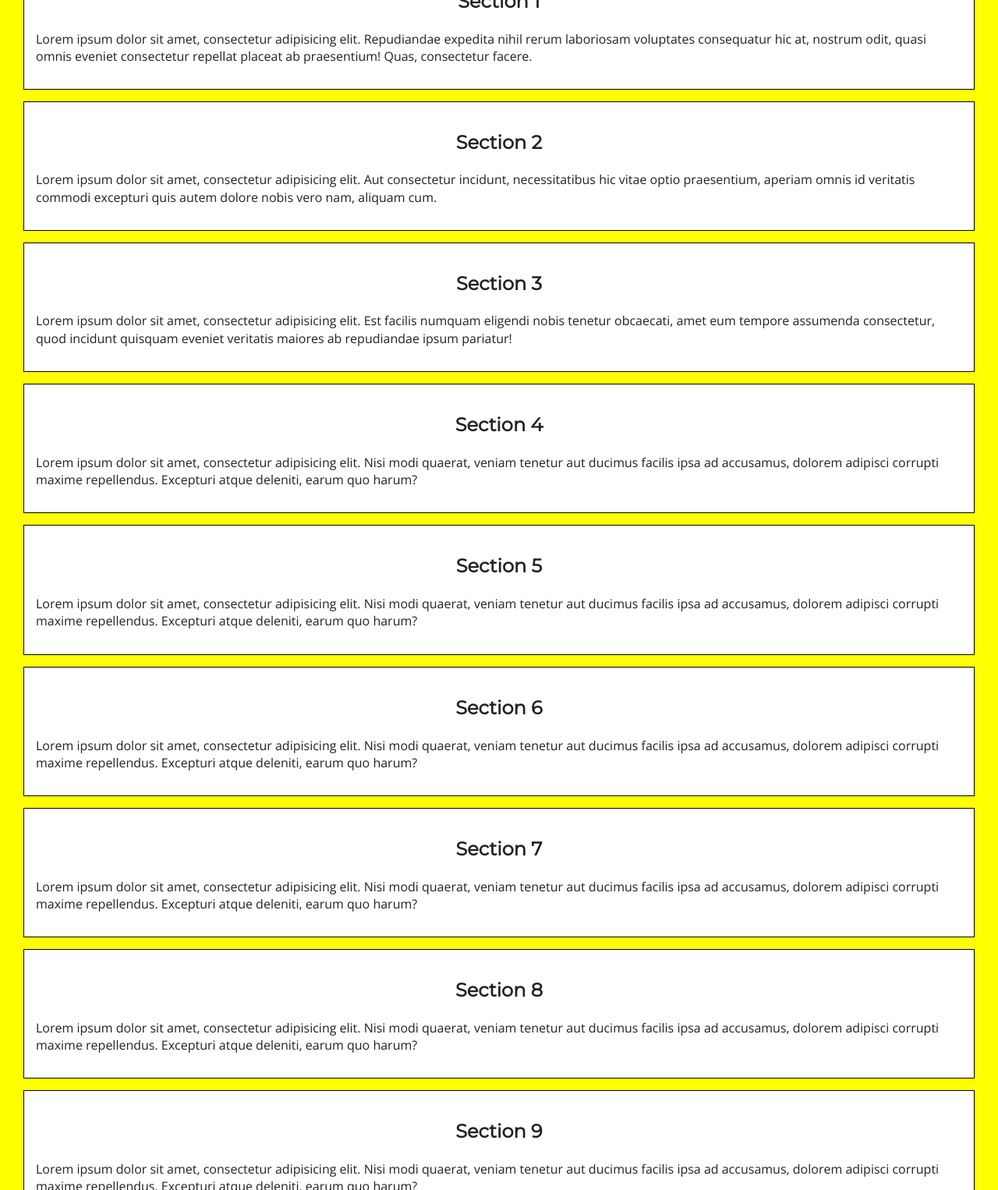
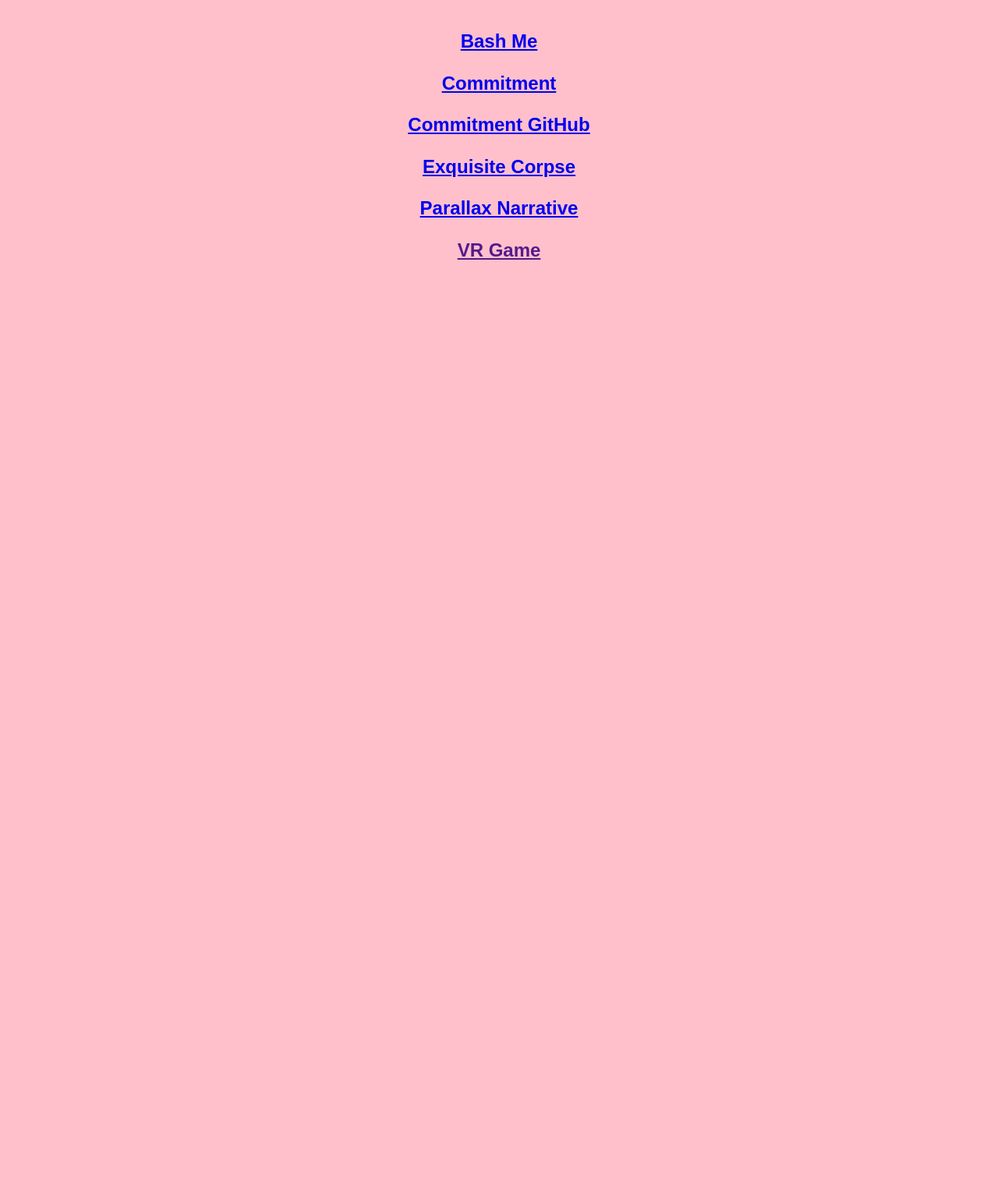
Before and after one commit to jaelj/custom-boilerplate, a website: page index.html in a window 1280 px wide. Shown: the part 139-1665 px from the top of the page at 78% size. After the commit the page ends 800 px from the top, so only its background shows below. Drawn offline with nearby package versions, Linux system fonts and the light colour scheme; a web font is replaced by a local one.

Commit message:
index updated with background pink and google font

```diff
--- a/gulpfile.js
+++ b/gulpfile.js
@@ -1,12 +1,8 @@
 const gulp = require('gulp');
 const sass = require('gulp-sass');
 const browserSync = require('browser-sync').create();
-// const autoprefixer = require('gulp-autoprefixer');
-const sourcemaps = require('gulp-sourcemaps');
-
 function style() {
 return gulp.src('./scss/**/*.scss')
-.pipe(sourcemaps.init())
 //default style indented based on nesting
 .pipe(sass({outputStyle: 'nested'}))
 //indented but not based on nesting
@@ -15,14 +11,9 @@
 // .pipe(sass({outputStyle: 'compact'}))
 //production css (minified) one line no white space
 // .pipe(sass({outputStyle: 'compressed'}))
-.pipe(browserSync.stream())
-.pipe(autoprefixer({
-    cascade: false
-}))
-.pipe(sourcemaps.write('.'))
-.pipe(gulp.dest('./css'));
+.pipe(gulp.dest('./css'))
+.pipe(browserSync.stream());
 }
-
 function watch() { browserSync.init({
 server: {
 baseDir: './' }
@@ -31,6 +22,5 @@
 gulp.watch('./*.html').on('change', browserSync.reload);
 gulp.watch('./js/**/*.js').on('change', browserSync.reload);
 }
-
 exports.style = style;
 exports.watch = watch;
--- a/index.html
+++ b/index.html
@@ -1,111 +1,41 @@
-<!doctype html>
-<html class="no-js" lang="en">
+<!DOCTYPE html>
+
+<html>
 
 <head>
-  <meta charset="utf-8">
-  <title>Acadia</title>
-  <meta name="description" content="">
-  <meta name="viewport" content="width=device-width, initial-scale=1">
+<link rel="stylesheet" href="css/main.css">
 
-  <link rel="stylesheet" href="https://unpkg.com/aos@next/dist/aos.css" />
-  <link rel="manifest" href="site.webmanifest">
-  <link rel="apple-touch-icon" href="icon.png">
-  <!-- Place favicon.ico in the root directory -->
+	<!-- Global site tag (gtag.js) - Google Analytics -->
+<script async src="https://www.googletagmanager.com/gtag/js?id=UA-159919280-1"></script>
 
-  <!-- <link rel="stylesheet" href="css/normalize.css"> -->
-  <link rel="stylesheet" href="css/main.css">
+	<meta charset="utf-8">
 
-  <meta name="theme-color" content="#fafafa">
-</head>
+	<title>index</title>
+
+<head>
 
 <body>
-  <!--[if IE]>
-    <p class="browserupgrade">You are using an <strong>outdated</strong> browser. Please <a href="https://browsehappy.com/">upgrade your browser</a> to improve your experience and security.</p>
-  <![endif]-->
 
-  <!-- content -->
-  <header>
-    <h1>Acadia</h1>
-  </header>
-<!-- section*20>h2{Section $}+p>lorem -->
-  <div class=container>
-    <section class="animated rubberBand">
-      <h2>Section 1</h2>
-      <p>Lorem ipsum dolor sit amet, consectetur adipisicing elit. Repudiandae expedita nihil rerum laboriosam voluptates consequatur hic at, nostrum odit, quasi omnis eveniet consectetur repellat placeat ab praesentium! Quas, consectetur facere.</p>
-    </section>
-  </div>
-  <div class=container>
-    <section>
-      <h2>Section 2</h2>
-      <p>Lorem ipsum dolor sit amet, consectetur adipisicing elit. Aut consectetur incidunt, necessitatibus hic vitae optio praesentium, aperiam omnis id veritatis commodi excepturi quis autem dolore nobis vero nam, aliquam cum.</p>
-    </section>
-  </div>
-  <div class=container>
-    <section>
-      <!-- <h2 id='anihead'> --><h2>Section 3</h2>
-      <!-- <p id= "anibody"> --> <p>Lorem ipsum dolor sit amet, consectetur adipisicing elit. Est facilis numquam eligendi nobis tenetur obcaecati, amet eum tempore assumenda consectetur, quod incidunt quisquam eveniet veritatis maiores ab repudiandae ipsum pariatur!</p>
-      <!-- <button id="anibutt">Animate</button> -->
-    </section>
-  </div>
-  <div class=container>
-    <section data-aos="flip-left">
-      <h2>Section 4</h2>
-      <p>Lorem ipsum dolor sit amet, consectetur adipisicing elit. Nisi modi quaerat, veniam tenetur aut ducimus facilis ipsa ad accusamus, dolorem adipisci corrupti maxime repellendus. Excepturi atque deleniti, earum quo harum?</p>
-    </section>
-  </div>
-  <div class=container>
-    <section data-aos="flip-right">
-      <h2>Section 5</h2>
-      <p>Lorem ipsum dolor sit amet, consectetur adipisicing elit. Nisi modi quaerat, veniam tenetur aut ducimus facilis ipsa ad accusamus, dolorem adipisci corrupti maxime repellendus. Excepturi atque deleniti, earum quo harum?</p>
-    </section>
-  </div>
-  <div class=container>
-    <section data-aos="flip-left">
-      <h2>Section 6</h2>
-      <p>Lorem ipsum dolor sit amet, consectetur adipisicing elit. Nisi modi quaerat, veniam tenetur aut ducimus facilis ipsa ad accusamus, dolorem adipisci corrupti maxime repellendus. Excepturi atque deleniti, earum quo harum?</p>
-    </section>
-  </div>
-  <div class=container>
-    <section data-aos="flip-right">
-      <h2>Section 7</h2>
-      <p>Lorem ipsum dolor sit amet, consectetur adipisicing elit. Nisi modi quaerat, veniam tenetur aut ducimus facilis ipsa ad accusamus, dolorem adipisci corrupti maxime repellendus. Excepturi atque deleniti, earum quo harum?</p>
-    </section>
-  </div>
-    <div class=container>
-    <section data-aos="flip-right">
-      <h2>Section 8</h2>
-      <p>Lorem ipsum dolor sit amet, consectetur adipisicing elit. Nisi modi quaerat, veniam tenetur aut ducimus facilis ipsa ad accusamus, dolorem adipisci corrupti maxime repellendus. Excepturi atque deleniti, earum quo harum?</p>
-    </section>
-  </div>
-  <div class=container>
-    <section data-aos="flip-left">
-      <h2>Section 9</h2>
-      <p>Lorem ipsum dolor sit amet, consectetur adipisicing elit. Nisi modi quaerat, veniam tenetur aut ducimus facilis ipsa ad accusamus, dolorem adipisci corrupti maxime repellendus. Excepturi atque deleniti, earum quo harum?</p>
-    </section>
-  </div>
-  <div class=container>
-    <section data-aos="flip-right">
-      <h2>Section 10</h2>
-      <p>Lorem ipsum dolor sit amet, consectetur adipisicing elit. Nisi modi quaerat, veniam tenetur aut ducimus facilis ipsa ad accusamus, dolorem adipisci corrupti maxime repellendus. Excepturi atque deleniti, earum quo harum?</p>
-    </section>
-  </div>
-  <!-- javascript -->
-  <script src="js/vendor/modernizr-3.8.0.min.js"></script>
-  <script src="https://code.jquery.com/jquery-3.4.1.min.js" integrity="sha256-CSXorXvZcTkaix6Yvo6HppcZGetbYMGWSFlBw8HfCJo=" crossorigin="anonymous"></script>
-  <script>window.jQuery || document.write('<script src="js/vendor/jquery-3.4.1.min.js"><\/script>')</script>
-  <script src="js/plugins.js"></script>
-  <script src="js/main.js"></script>
-   <script src="https://unpkg.com/aos@next/dist/aos.js"></script>
-   <script>
-    AOS.init();
-  </script>
+<h1>Creative Wev Development</h1>
 
-  <!-- Google Analytics: change UA-XXXXX-Y to be your site's ID. -->
-  <script>
-    window.ga = function () { ga.q.push(arguments) }; ga.q = []; ga.l = +new Date;
-    ga('create', 'UA-XXXXX-Y', 'auto'); ga('set','transport','beacon'); ga('send', 'pageview')
-  </script>
-  <script src="https://www.google-analytics.com/analytics.js" async></script>
+<a href="bash-me.html"><h2>Bash Me</h2></a>
+
+<a href="commitment/tapestry.html"><h2>Commitment</h2></a>
+
+<a href="https://github.com/jaelj/commitment"><h2>Commitment GitHub</h2></a>
+
+<a href="exquisite-corpse/index.html"><h2>Exquisite Corpse</h2></a>
+
+<a href="responsive_parallax_narrative/index.html"><h2>Parallax Narrative</h2></a>
+
+<a href=""><h2>VR Game</h2></a>
+
+<script>
+  window.dataLayer = window.dataLayer || [];
+  function gtag(){dataLayer.push(arguments);}
+  gtag('js', new Date());
+
+  gtag('config', 'UA-159919280-1');
+</script>
 </body>
-
 </html>
--- a/scss/_base.scss
+++ b/scss/_base.scss
@@ -13,7 +13,12 @@
  @include box;
 }
 
-h1,h2,h3,h4 {
+h1{
+	text-align:center;
+	font-size: 4em;
+}
+
+h2,h3,h4 {
   font-family: $headfont;
   text-align: center;
   animation-duration: 15s;
--- a/scss/_variables.scss
+++ b/scss/_variables.scss
@@ -1,10 +1,10 @@
 //google fonts
-@import url('https://fonts.googleapis.com/css?family=Montserrat|Open+Sans&display=swap');
+@import url('https://fonts.googleapis.com/css?family=Berkshire+Swash|Emilys+Candy|Gabriela|Marck+Script|Megrim|Spicy+Rice|Unkempt&display=swap');
 
 //base styles
-$font: 'Open Sans', sans-serif;
+$font: 'Gabriela', ariel;
 $headfont: 'Montserrat', sans-serif;
-$bgcolor: yellow;
-$space: 15px;
+$bgcolor: pink;
+$space: 30px;
 $sideR: 30px;
 $sideL: 30px;
```
Also changed, not shown: package.json (+11 -2 lines), css/main.css, favicon.ico, favicon1.ico (added), icon.png, 1 other file.
